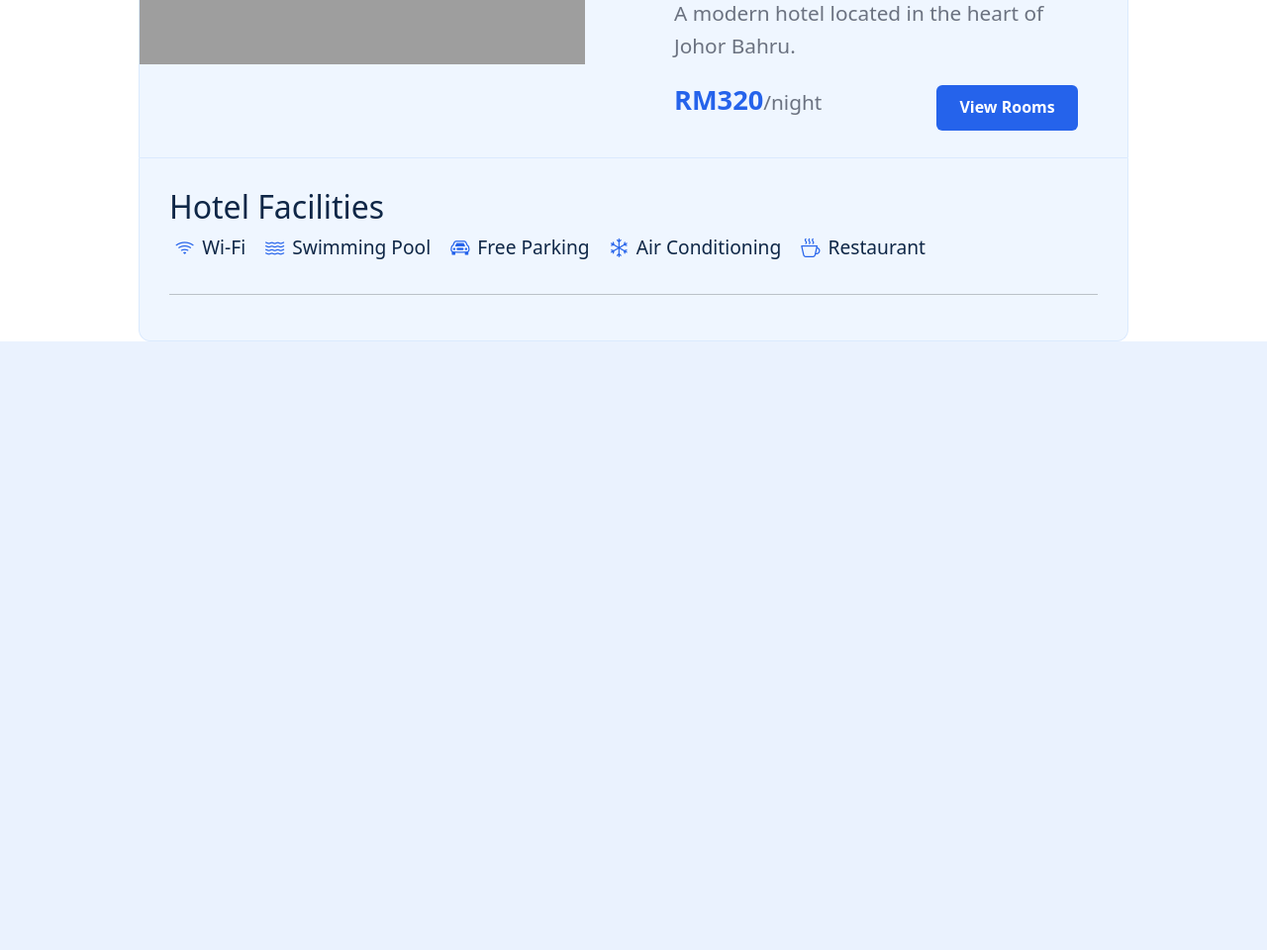
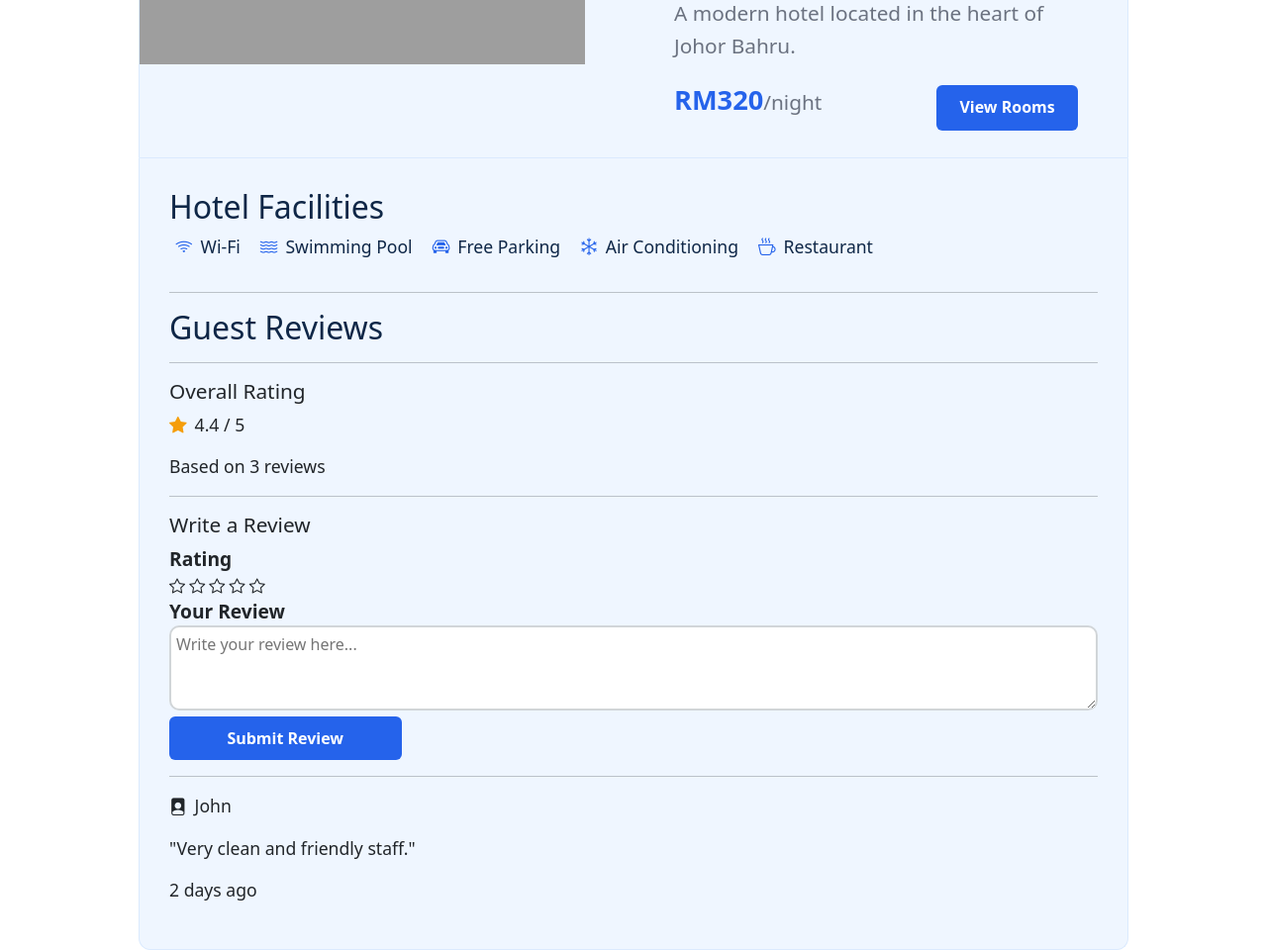
Before and after one commit to zhixuen430/Final-Project, a PHP site: page /hotel-detail.html in a window 1280 px wide. Shown: the part 702-1662 px from the top of the page at 99% size. Before the commit the page ends 1047 px from the top, so only its background shows below. Run offline with PHP 8.4, Linux system fonts and the light colour scheme; grey boxes are pictures that could not be loaded.

Commit message:
5st commit

```diff
--- a/hotel-detail.html
+++ b/hotel-detail.html
@@ -65,6 +65,35 @@
                 <p><i class="bi bi-cup-hot me-2" style="color: #2563EB;"></i>Restaurant</p>
             </div>
             <hr>
+            <h3>Guest Reviews</h3>
+            <hr>
+            <h6>Overall Rating</h6>
+            <p><i class="bi bi-star-fill me-2" style="color: #F59E0B;"></i>4.4 / 5</p>
+            <p>Based on 3 reviews</p>
+            <hr>
+            <h6>Write a Review</h6>
+            <form action="submit-review.php">
+                <label for="rating">Rating</label>
+                <div class="star-rating">
+                <i class="bi bi-star" data-rating="1"></i>
+                <i class="bi bi-star" data-rating="2"></i>
+                <i class="bi bi-star" data-rating="3"></i>
+                <i class="bi bi-star" data-rating="4"></i>
+                <i class="bi bi-star" data-rating="5"></i>
+                </div>
+                <input type="hidden" id="rating" name="rating" value="0">
+                <div class="write-review">
+                    <label for="review">Your Review</label>
+                    <textarea name="review" id="review" rows="3" placeholder="Write your review here..."></textarea>
+                </div>
+                <button class="submit-review" type="submit">Submit Review</button>
+            </form>
+            <div class="review-section">
+                <hr>
+                <p><i class="bi bi-file-person-fill me-2"></i>John</p>
+                <p>"Very clean and friendly staff."</p>
+                <p>2 days ago</p>
+            </div>
         </div>
     </section>
 </body>
--- a/style.css
+++ b/style.css
@@ -808,3 +808,35 @@ footer{
     cursor: not-allowed;
     width: 40%;
 }
+.review-container h6{
+    font-size: 1.3rem;
+}
+.review-container p{
+    font-size: 1.1rem;
+}
+.review-container label{
+    font-size: 1.2rem;
+    font-weight: bold;
+}
+.write-review textarea{
+    padding: 5px;
+    border-radius: 10px;
+    border: 2px solid #d1d5d8;
+    width: 100%;
+}
+.submit-review{
+    text-decoration: none;
+    color: #ffffff;
+    background-color:  #2563EB;
+    padding: 10px;
+    font-weight: bold;
+    border-radius: 6px;
+    display: flex;
+    justify-content: center;
+    width: 25%;
+    border: 0px solid;
+}
+.submit-review:hover{
+    cursor: pointer;
+    background-color: #1D4ED8;
+}
```
Also changed, not shown: auth/roles.php (added, +48 -0 lines), role/admin.php (added, +28 -0 lines), role/test.php (added, +87 -0 lines), test.html (added, +157 -0 lines).
